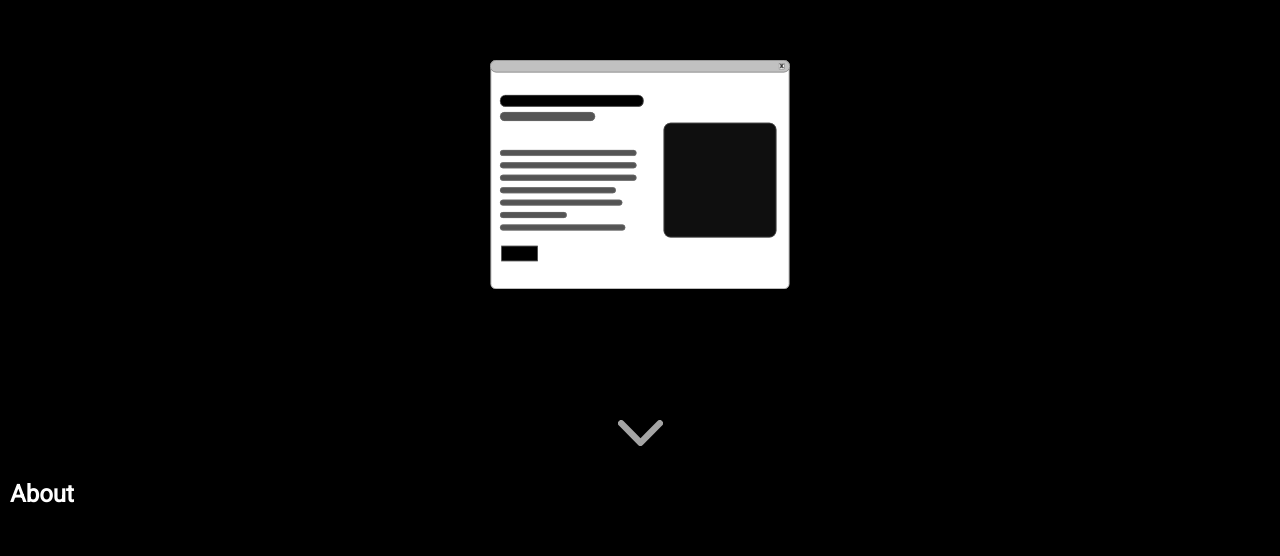
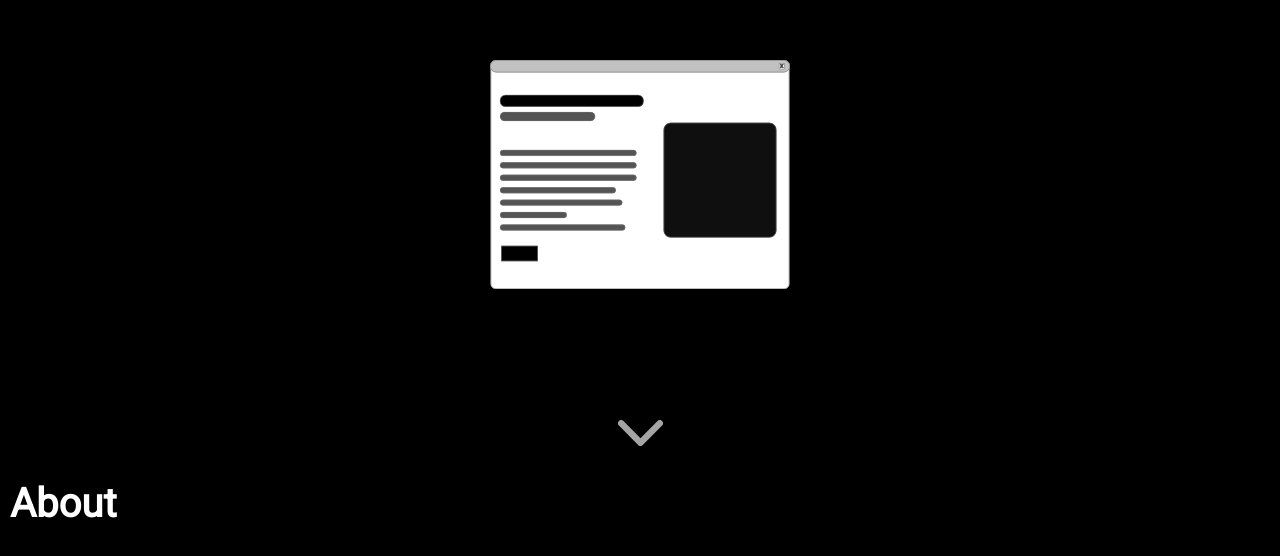
Before and after one commit to Rodanus/portfolio, a plain HTML site: page index.html in a window 1280 px wide. Shown: the part 330-886 px from the top of the page. Drawn offline with Linux system fonts and the light colour scheme.

Commit message:
css: Add style to apply to sections heading

```diff
--- a/css/style.css
+++ b/css/style.css
@@ -149,3 +149,8 @@ body {
   visibility: visible;
   opacity: 1;
 }
+
+/* Used for sections headings */
+.sections-heading {
+  font-size: 2.5rem;
+}
```
